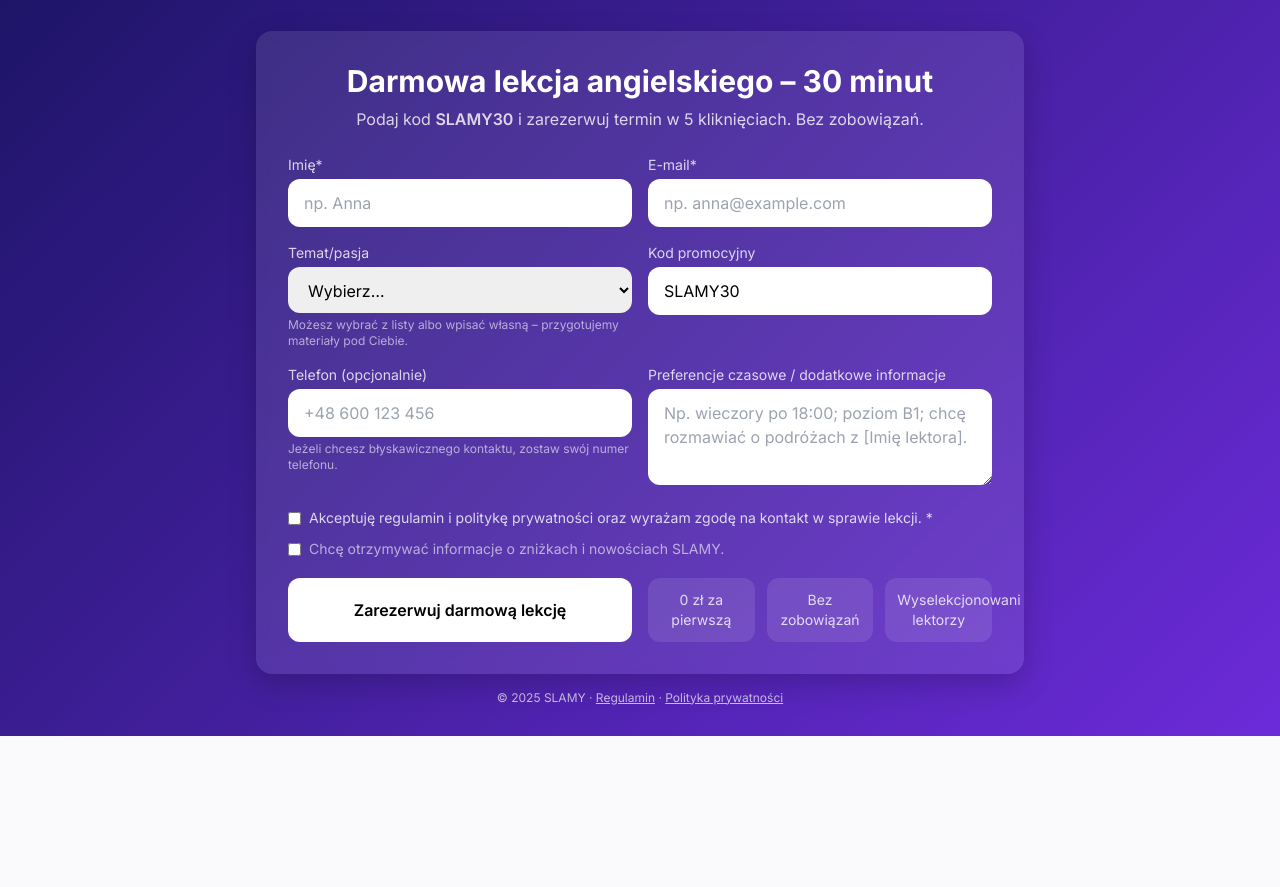
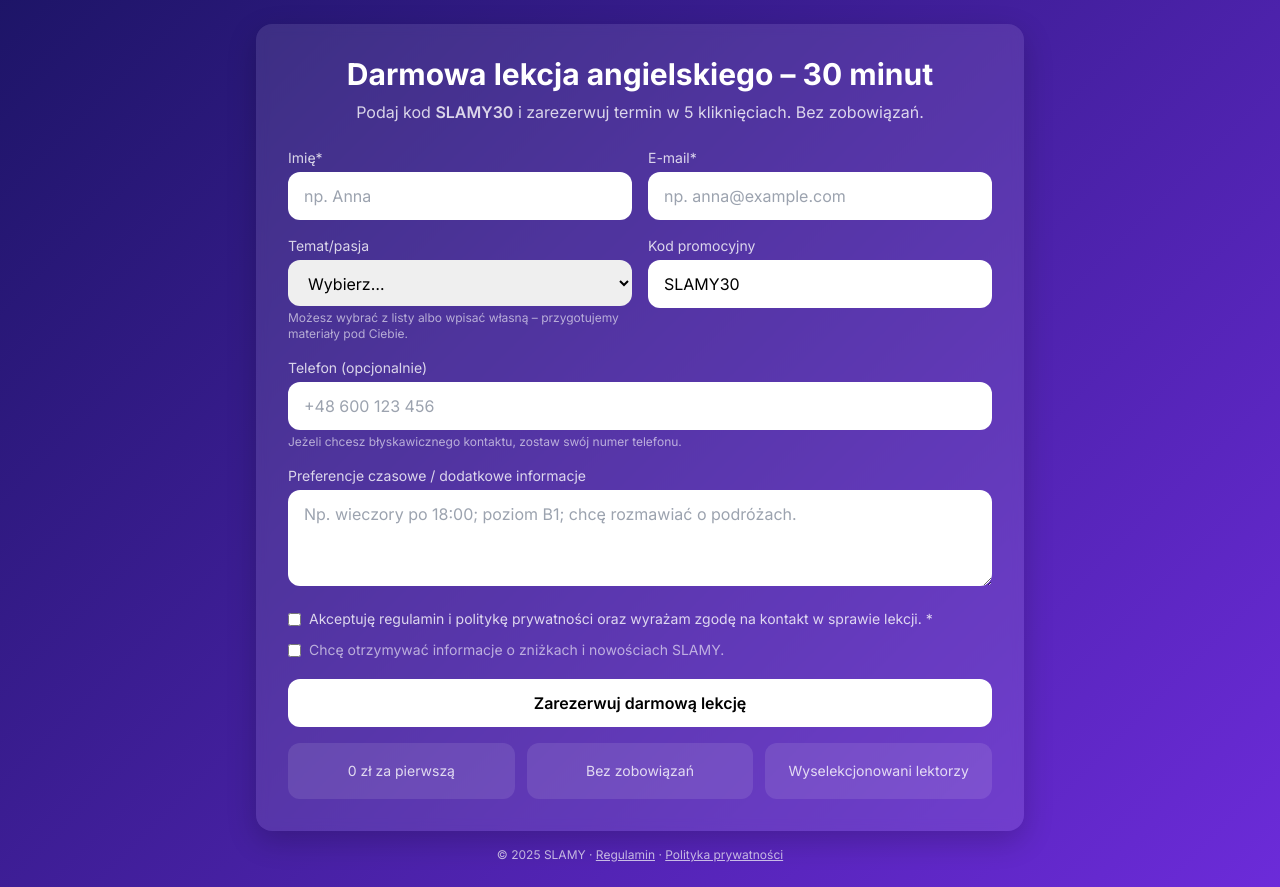
Before and after one commit to elodamiano/darmowa-lekcja, a Flask app: page /darmowa-lekcja in a window 1280 px wide. Shown: the part 64-951 px from the top of the page. Before the commit the page ends 800 px from the top, so only its background shows below. Run offline with Flask 3, Linux system fonts and the light colour scheme; some libraries are stand-ins or nearby versions.

Commit message:
zmiana formatu

```diff
--- a/templates/form.html
+++ b/templates/form.html
@@ -45,7 +45,7 @@
             <option value="__other" {% if prefill.get('topic')=='__other' %}selected{% endif %}>Inna… (wpisz własną)</option>
           </select>
 
-          <!-- Własna pasja – POD SELECTEM (stabilnie, bez col-span) -->
+          <!-- Własna pasja – pod selectem (stabilnie) -->
           <input
             id="topicCustom"
             name="topic_custom"
@@ -63,8 +63,7 @@
         </div>
       </div>
 
-      <!-- Telefon + Notatki -->
-      <div class="grid md:grid-cols-2 gap-4">
+      <!-- Telefon (pełna szerokość) -->
       <div>
         <label class="block text-sm text-white/80 mb-1">Telefon (opcjonalnie)</label>
         <input type="tel" name="phone" value="{{ prefill.get('phone','') }}"
@@ -72,10 +71,10 @@
         <p class="text-xs text-white/60 mt-1">Jeżeli chcesz błyskawicznego kontaktu, zostaw swój numer telefonu.</p>
       </div>
 
+      <!-- Notatki (pełna szerokość) -->
       <div>
         <label class="block text-sm text-white/80 mb-1">Preferencje czasowe / dodatkowe informacje</label>
-          <textarea name="notes" rows="3" class="w-full rounded-xl px-4 py-3 text-black" placeholder="Np. wieczory po 18:00; poziom B1; chcę rozmawiać o podróżach z [Imię lektora].">{{ prefill.get('notes','') }}</textarea>
-        </div>
+        <textarea name="notes" rows="3" class="w-full rounded-xl px-4 py-3 text-black" placeholder="Np. wieczory po 18:00; poziom B1; chcę rozmawiać o podróżach.">{{ prefill.get('notes','') }}</textarea>
       </div>
 
       <!-- Zgody -->
@@ -90,16 +89,21 @@
         </label>
       </div>
 
-      <!-- CTA + USP -->
-      <div class="grid md:grid-cols-2 gap-4">
+      <!-- CTA -->
       <button class="w-full inline-flex items-center justify-center rounded-xl bg-white text-black font-semibold px-5 py-3 hover:opacity-90 transition">
         Zarezerwuj darmową lekcję
       </button>
 
-        <div class="grid grid-cols-3 gap-3 text-sm text-white/80">
-          <div class="bg-white/10 rounded-xl p-3 text-center">0 zł za pierwszą</div>
-          <div class="bg-white/10 rounded-xl p-3 text-center">Bez zobowiązań</div>
-          <div class="bg-white/10 rounded-xl p-3 text-center">Wyselekcjonowani lektorzy</div>
+      <!-- USP badges – zawsze mieszczą tekst -->
+      <div class="grid grid-cols-3 gap-3 text-xs md:text-sm text-white/80">
+        <div class="bg-white/10 rounded-xl px-3 py-3 text-center leading-snug break-words min-h-[56px] flex items-center justify-center">
+          0 zł za pierwszą
+        </div>
+        <div class="bg-white/10 rounded-xl px-3 py-3 text-center leading-snug break-words min-h-[56px] flex items-center justify-center">
+          Bez zobowiązań
+        </div>
+        <div class="bg-white/10 rounded-xl px-3 py-3 text-center leading-snug break-words min-h-[56px] flex items-center justify-center">
+          Wyselekcjonowani lektorzy
         </div>
       </div>
     </form>
```
Lines whose indentation alone changed are shown as unchanged.
